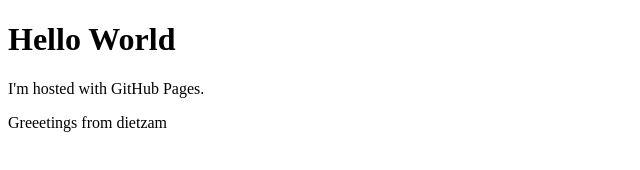
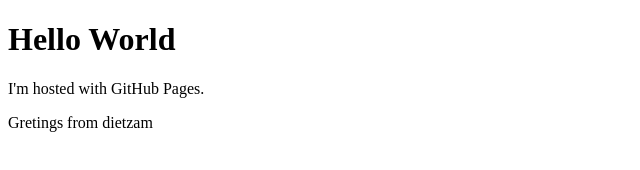
Before and after one commit to dietzam/dietzam.github.io, a plain HTML site: page index.html in a window 1280 px wide. Shown: the full height of the page, 0-640 px from the left. Drawn offline with Linux system fonts and the light colour scheme.

Commit message:
Update index.html

```diff
--- a/index.html
+++ b/index.html
@@ -3,6 +3,6 @@
 <body>
 <h1>Hello World</h1>
 <p>I'm hosted with GitHub Pages.</p>
-<p>Greeetings from dietzam</p>
+<p>Gretings from dietzam</p>
 </body>
 </html>
```
